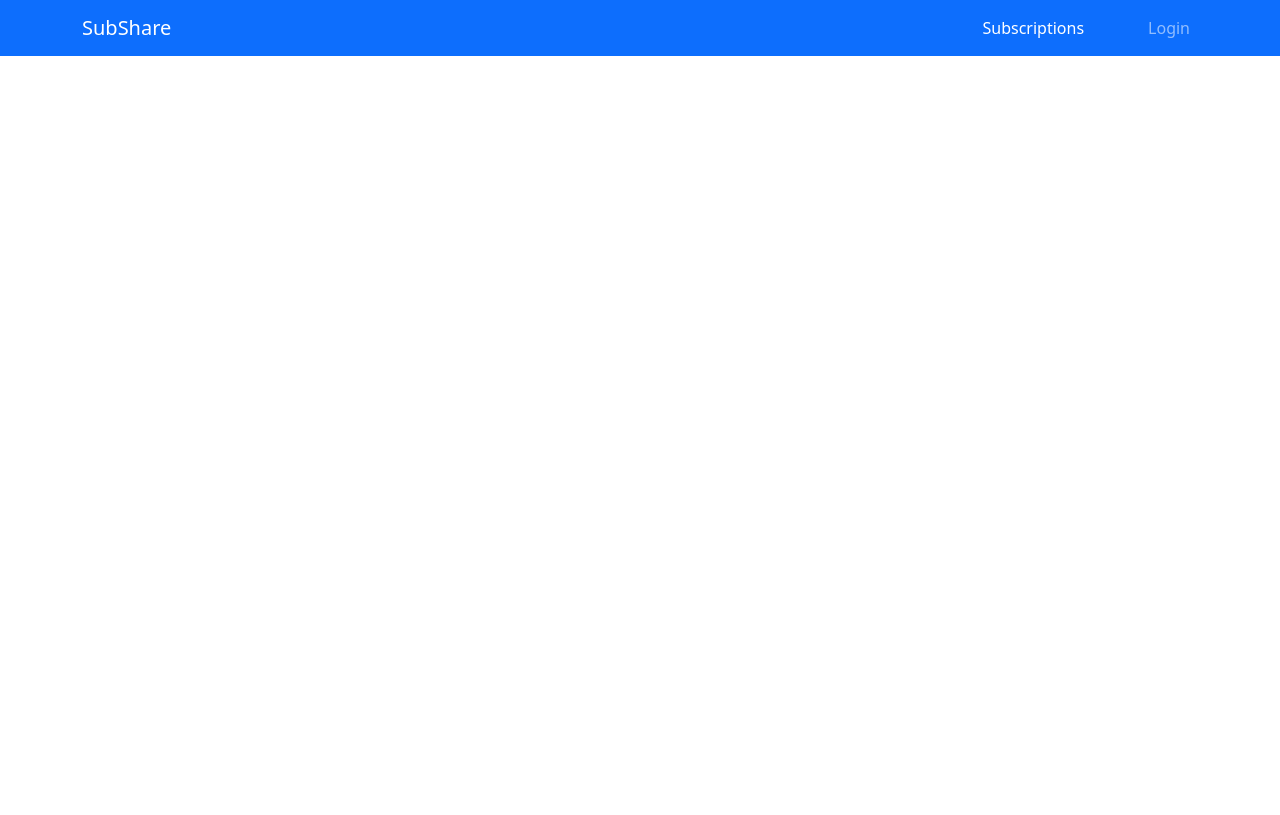
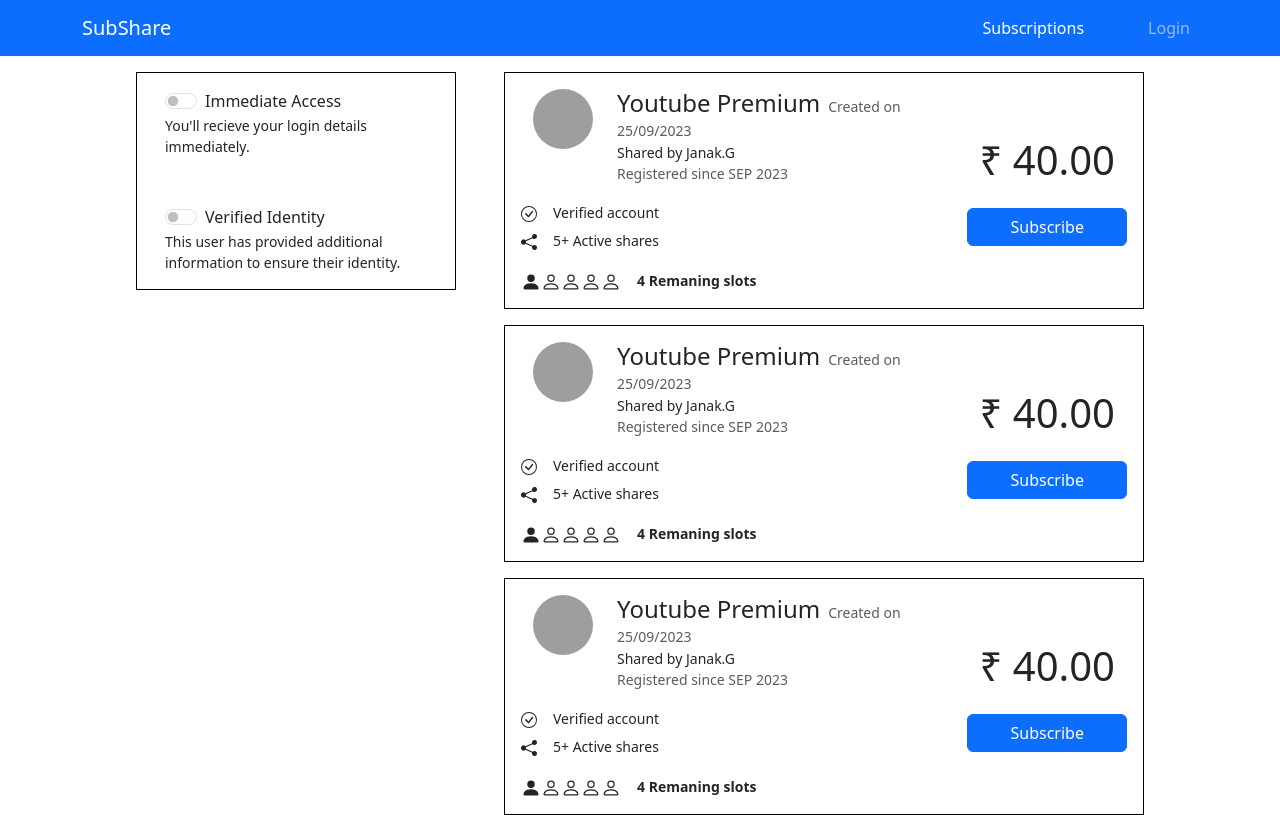
Before and after one commit to sandeep-prabhakula/SubShare, a React (Create React App) app: page /subscriptions in a window 1280 px wide. Built offline with nearby package versions, Linux system fonts and the light colour scheme; grey boxes are pictures that could not be loaded.

Commit message:
complete: subscriptions

```diff
--- a/package.json
+++ b/package.json
@@ -13,6 +13,7 @@
     "bootstrap": "^5.3.2",
     "react": "^18.2.0",
     "react-bootstrap": "^2.9.0",
+    "react-bootstrap-icons": "^1.10.3",
     "react-dom": "^18.2.0",
     "react-router-dom": "^6.16.0",
     "react-scripts": "5.0.1",
--- a/src/App.tsx
+++ b/src/App.tsx
@@ -4,15 +4,17 @@
 import Login from './pages/Login';
 import Home from './pages/Home';
 import Header from './components/Header';
+import Subscriptions from './pages/Subscriptions';
 function App() {
   return (
     <>
       <Router>
       <Header/>
         <Routes>
-        <Route path={`/`} Component={Home}/>
+          <Route path={`/`} Component={Home}/>
           <Route path={`/register`} Component={Register}/>
           <Route path={`/login`} Component={Login}/>
+          <Route path={`/subscriptions`} Component={Subscriptions}/>
         </Routes>
       </Router>
     </>
--- /dev/null
+++ b/src/components/SubscriptionCard.tsx
@@ -0,0 +1,56 @@
+import { Button, Col, Row } from "react-bootstrap";
+import { CheckCircle, Person, PersonFill, ShareFill } from "react-bootstrap-icons";
+
+export default function SubscriptionCard(): JSX.Element {
+    return <Row className="p-3 mt-3" style={{ border: "1px solid black"}}>
+        <Col>
+            <Row className="mb-3">
+                <Col lg="auto">
+                    <img src="https://picsum.photos/100" alt="profile" style={{ width: 60, height: 60, borderRadius: 50 }}/>
+                </Col>
+                <Col>
+                    <span className="h4">Youtube Premium</span>
+                    <span className="small text-body-secondary ms-2">Created on 25/09/2023</span>
+                    <span className="d-block small">Shared by Janak.G</span>
+                    <span className="d-block small text-body-secondary">Registered since SEP 2023</span>
+                </Col>
+            </Row>
+            <Row className="mt-1">
+                <Col lg="auto" className="m-0 p-0">
+                    <CheckCircle/>
+                </Col>
+                <Col lg="auto" className="m-0 p-0 ms-3">
+                    <span className="small">Verified account</span>
+                </Col>
+            </Row>
+            <Row className="mt-1">
+                <Col lg="auto" className="m-0 p-0">
+                    <ShareFill/>
+                </Col>
+                <Col lg="auto" className="m-0 p-0 ms-3">
+                    <span className="small">5+ Active shares</span>
+                </Col>
+            </Row>
+            <Row className="mt-3 p-0 align-items-center">
+                <Col lg="auto" className="m-0 p-0">
+                    <PersonFill size={20}/>
+                    <Person size={20}/>
+                    <Person size={20}/>
+                    <Person size={20}/>
+                    <Person size={20}/>
+                </Col>
+                <Col className="m-0 p-0 ms-3">
+                    <span className="small fw-bold">4 Remaning slots</span>
+                </Col>
+            </Row>
+        </Col>
+        <Col lg="auto" className="align-self-center">
+            <Row>
+                <span className="h1">&#8377; 40.00</span>
+            </Row>
+            <Row className="mt-3">
+                <Button variant="primary">Subscribe</Button>
+            </Row>
+        </Col>
+    </Row>
+}
--- /dev/null
+++ b/src/pages/Subscriptions.tsx
@@ -0,0 +1,33 @@
+import { Col, Container, Form, Row } from "react-bootstrap";
+import SubscriptionCard from "../components/SubscriptionCard";
+
+export default function Subscriptions(): JSX.Element {
+    return <Container fluid>
+        <Row className="justify-content-center">
+            <Col lg={3}>
+                <Row className="p-3 mt-3" style={{ border: "1px solid black" }}>
+                            <Form>
+                                <Form.Check // prettier-ignore
+                                    type="switch"
+                                    id="custom-switch"
+                                    label="Immediate Access"
+                                />
+                                <span className="d-block small">You'll recieve your login details immediately.</span>
+                                <Form.Check // prettier-ignore
+                                className="mt-5"
+                                    type="switch"
+                                    id="custom-switch"
+                                    label="Verified Identity"
+                                />
+                                <span className="d-block small">This user has provided additional information to ensure their identity.</span>
+                            </Form>
+                </Row>
+            </Col>
+            <Col lg={6} className="ms-5">
+                <SubscriptionCard />
+                <SubscriptionCard />
+                <SubscriptionCard />
+            </Col>
+        </Row>
+    </Container>
+}
```
Also changed, not shown: 1 other file (tests, documents, lock files or other folders).
